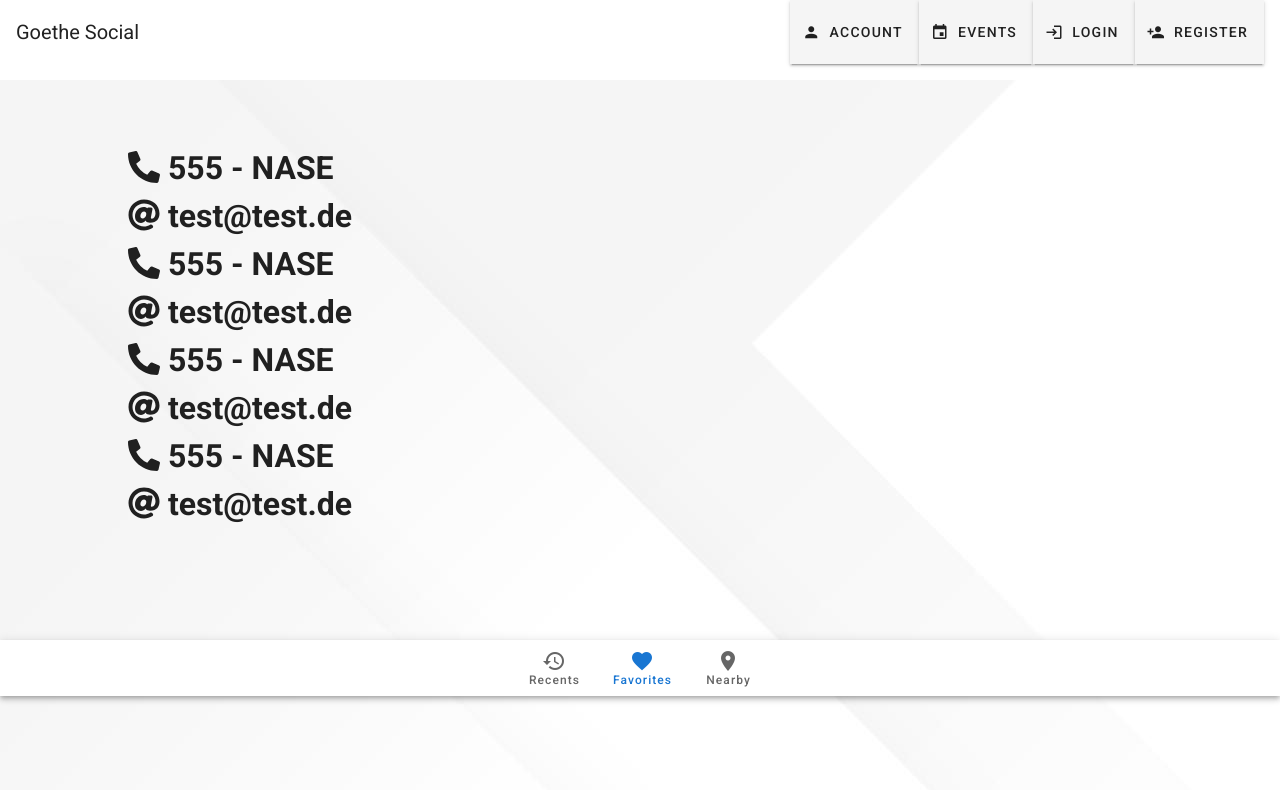
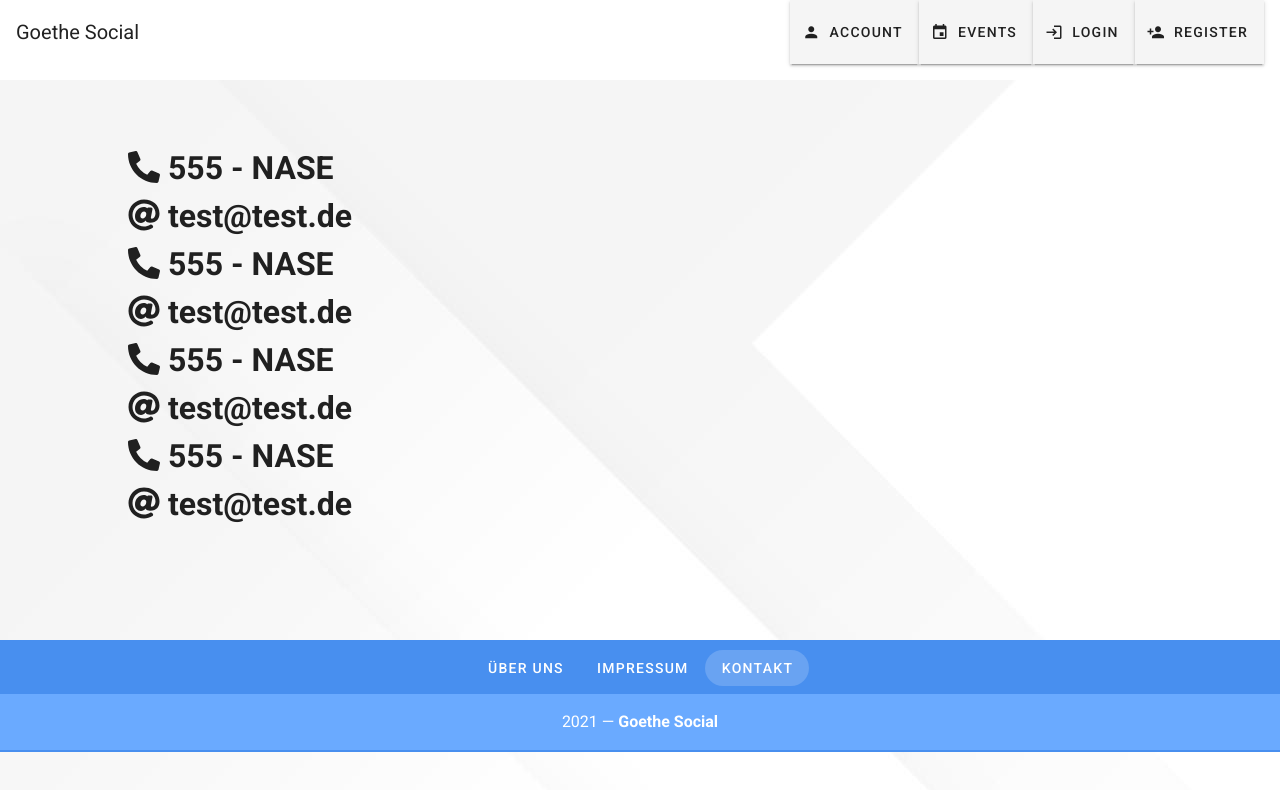
Before and after one commit to geE68er/PAIWS, a Vue app: page /#/contact in a window 1280 px wide. Shown: the top 790 px of the page. Built offline with nearby package versions, Linux system fonts and the light colour scheme.

Commit message:
Update Footer.vue

```diff
--- a/src/components/Footer.vue
+++ b/src/components/Footer.vue
@@ -1,30 +1,63 @@
 <template>
-  <v-bottom-navigation
-    :value="value"
-    color="primary"
+  <v-footer
+    color="primary lighten-1"
+    padless
   >
-    <v-btn>
-      <span>Recents</span>
-
-      <v-icon>mdi-history</v-icon>
-    </v-btn>
-
-    <v-btn>
-      <span>Favorites</span>
-
-      <v-icon>mdi-heart</v-icon>
-    </v-btn>
-
-    <v-btn>
-      <span>Nearby</span>
-
-      <v-icon>mdi-map-marker</v-icon>
-    </v-btn>
-  </v-bottom-navigation>
+    <v-row
+      justify="center"
+      no-gutters
+    >
+      <v-btn
+        color="white"
+        text
+        rounded
+        class="my-2"
+        to="/about"
+      >
+        Über uns
+      </v-btn>
+      <v-btn
+        color="white"
+        text
+        rounded
+        class="my-2"
+        to="/impressum"
+      >
+       Impressum
+      </v-btn>
+      <v-btn
+        color="white"
+        text
+        rounded
+        class="my-2"
+        to="/contact"
+      >
+        Kontakt
+      </v-btn>
+      <v-col
+        class="primary lighten-2 py-4 text-center white--text"
+        cols="12"
+      >
+        {{ new Date().getFullYear() }} — <strong>Goethe Social</strong>
+      </v-col>
+    </v-row>
+  </v-footer>
 </template>
 
 <script>
   export default {
-    data: () => ({ value: 1 }),
+    data: () => ({
+      links: [
+        'Über uns',
+        'Impressum',
+        'Kontakt',
+      ],
+    }),
   }
 </script>
+
+<style>
+  .footer {
+    margin-bottom: 0;
+  }
+</style>
```
